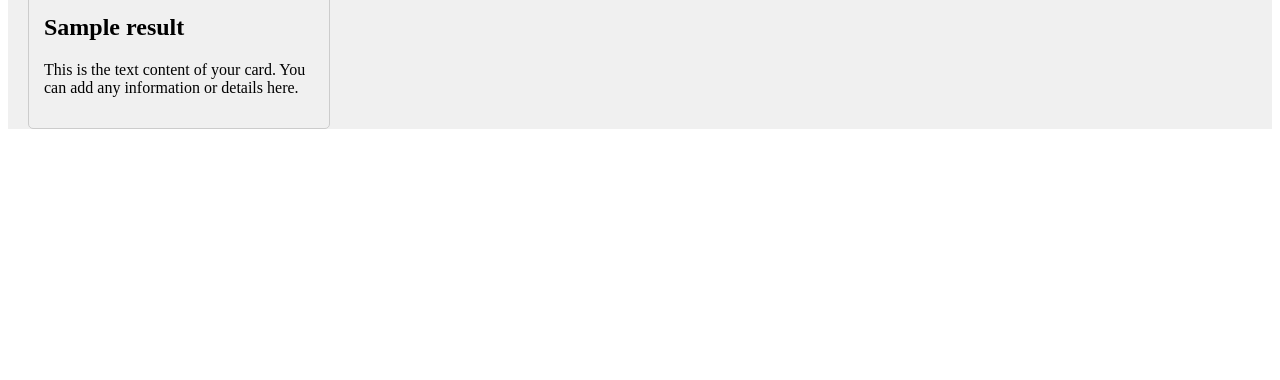
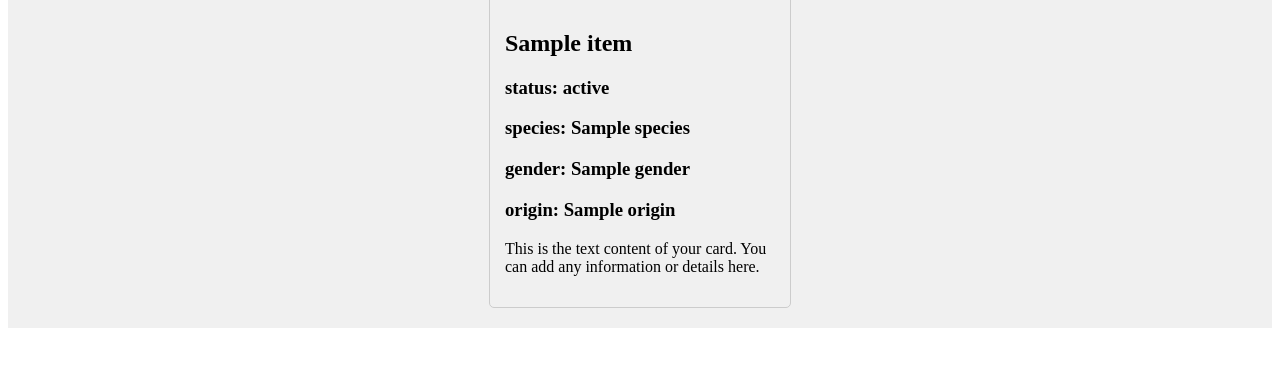
Before and after one commit to govindrnaik/rick_and_morty_fastapi, a FastAPI app: page /characters in a window 1280 px wide. Shown: the part 420-800 px from the top of the page. Run offline with FastAPI, Linux system fonts and the light colour scheme; grey boxes marked "Sample" are stand-in pictures; a database or web service that is not in the repository returns one stand-in record (values such as "Sample title"); data that the repository does not hold is empty.

Commit message:
populated card with data

```diff
--- a/main.py
+++ b/main.py
@@ -28,7 +28,7 @@ async def read_root(request: Request):
     data = response.json()
     print(data["results"])
 
-    return templates.TemplateResponse("index.html", context={"request": request, "results": data["results"]})
+    return templates.TemplateResponse("character_card.html", context={"request": request, "characters": data["results"]})
 
 
 if __name__ == "__main__":
--- a/static/css/styles.css
+++ b/static/css/styles.css
@@ -17,6 +17,12 @@
 
 
 /* card css */
+
+.card-holder {
+    display: flex;
+    flex-wrap: wrap;
+    justify-content: center;
+}
 
 .card {
     border: 1px solid #ccc;
--- a/templates/character_card.html
+++ b/templates/character_card.html
@@ -1,10 +1,21 @@
-<div class="card">
-    <div class="card-header">
-        <img src="https://rickandmortyapi.com/api/character/avatar/1.jpeg" alt="Card Header Image">
+{% extends "index.html" %}
+{% block character_card %}
+{% for character in characters %}
+
+<div class="card-holder">
+    <div class="card">
+        <div class="card-header">
+        <img src="{{character['image']}}" alt="Card Header Image">
     </div>
     <div class="card-body">
-        <h2>{{results['name']}}</h2>
+        <h2>{{character['name']}}</h2>
+        <h3>status: {{character['status']}}</h3>
+        <h3>species: {{character['species']}}</h3>
+        <h3>gender: {{character['gender']}}</h3>
+        <h3>origin: {{character['origin']['name']}}</h3>
         <p>This is the text content of your card. You can add any information or details here.</p>
-
     </div>
 </div>
+</div>
+{% endfor %}
+{% endblock %}
--- a/templates/index.html
+++ b/templates/index.html
@@ -18,11 +18,7 @@
         <h1>Sample Page Content</h1>
         <p>This is the main content of your web page.</p>
 
-        {% for item in results %}
-        {% include "character_card.html" %}
-        {% endfor %}
-
-
+        {% block character_card %}{% endblock %}
 
     </div>
 </body>
```
